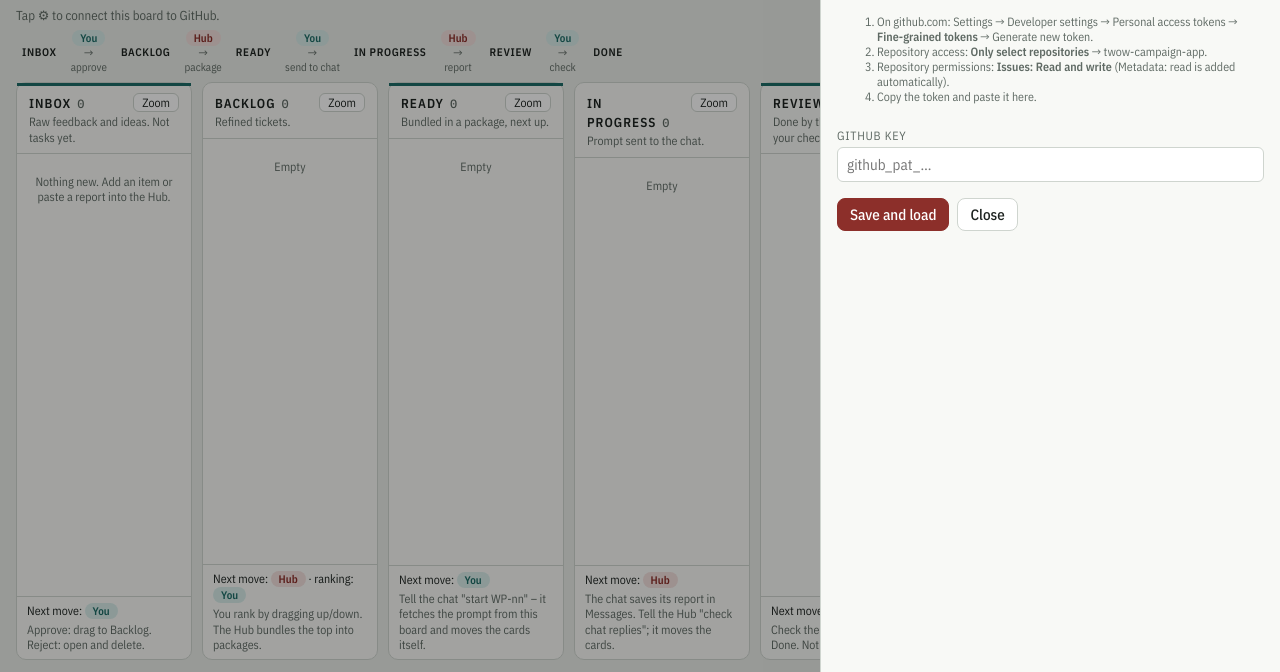
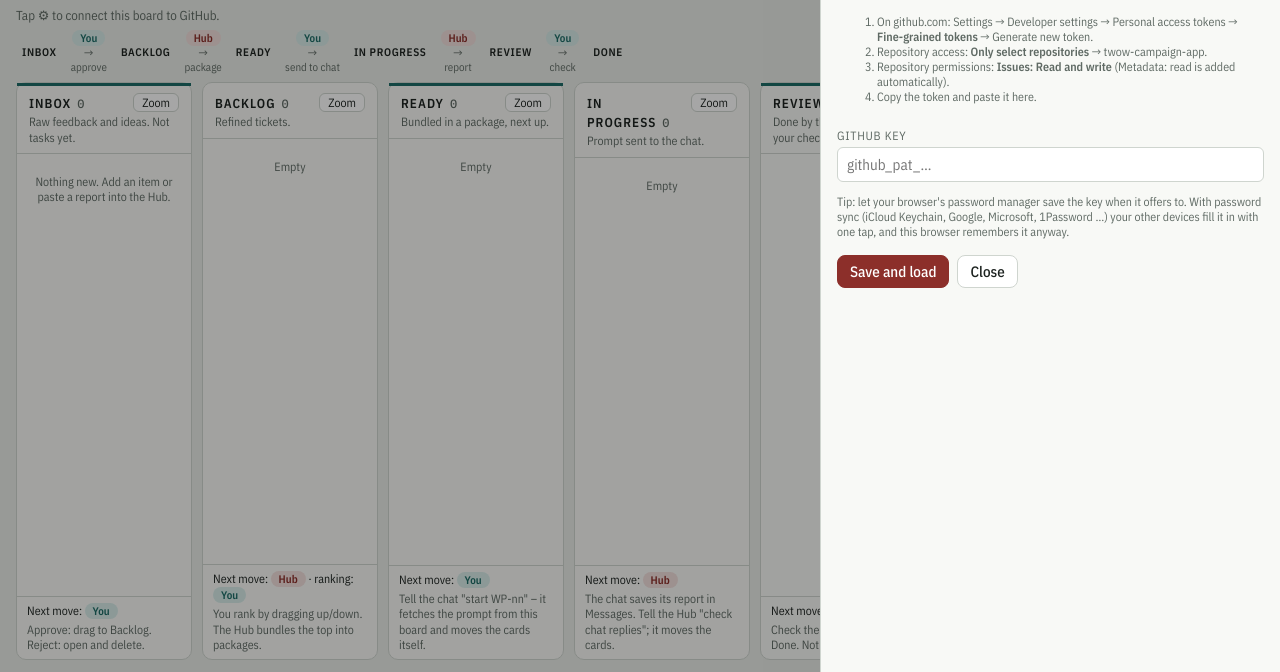
Before and after one commit to nechromus/Board-Game-Tools, a plain HTML site: page github-kanban/index.html in a window 1280 px wide. Shown: the part 128-800 px from the top of the page. Drawn offline with nearby package versions, Linux system fonts and the light colour scheme.

Commit message:
GitHub Kanban: key form works with password managers (save and sync the key)
Co-Authored-By: Claude Opus 5.5 <noreply@anthropic.com>
Claude-Session: https://claude.ai/code/session_014YZr7X2fVe58MsofcEufVF

```diff
--- a/github-kanban/index.html
+++ b/github-kanban/index.html
@@ -839,11 +839,13 @@ const ghdb={collection(name){return{
 }}};
 
 function openKey(msg){
-  $("#sheetHost").innerHTML=`<div class="sheet-bg" id="bg"><form class="sheet" id="kf" role="dialog" aria-label="GitHub key"><h3>Connect to GitHub</h3>
+  $("#sheetHost").innerHTML=`<div class="sheet-bg" id="bg"><form class="sheet" id="kf" role="dialog" aria-label="GitHub key" method="post" action="#"><h3>Connect to GitHub</h3>
     ${msg?`<div class="note" style="color:var(--p1)">${esc(msg)}</div>`:""}
     <p>This board reads and writes the issues of <b>nechromus/twow-campaign-app</b>. It needs a GitHub key, stored only in this browser.</p>
     <ol class="note"><li>On github.com: Settings → Developer settings → Personal access tokens → <b>Fine-grained tokens</b> → Generate new token.</li><li>Repository access: <b>Only select repositories</b> → twow-campaign-app.</li><li>Repository permissions: <b>Issues: Read and write</b> (Metadata: read is added automatically).</li><li>Copy the token and paste it here.</li></ol>
-    <div class="field"><label for="k-tok">GitHub key</label><input id="k-tok" type="password" autocomplete="off" placeholder="github_pat_…" value="${esc(ghToken||"")}"></div>
+    <input type="text" name="username" autocomplete="username" value="twow-github-kanban" readonly hidden>
+    <div class="field"><label for="k-tok">GitHub key</label><input id="k-tok" name="password" type="password" autocomplete="current-password" placeholder="github_pat_…" value="${esc(ghToken||"")}"></div>
+    <div class="note">Tip: let your browser's password manager save the key when it offers to. With password sync (iCloud Keychain, Google, Microsoft, 1Password …) your other devices fill it in with one tap, and this browser remembers it anyway.</div>
     <div class="bar"><button class="btn primary" type="submit">Save and load</button>${ghToken?`<button class="btn" type="button" id="kreload">Reload data</button><button class="btn danger" type="button" id="kforget">Forget key</button>`:""}<button class="btn" type="button" id="close">Close</button></div></form></div>`;
   $("#close").onclick=closeSheet;
   const rl=$("#kreload");if(rl)rl.onclick=()=>{closeSheet();connect()};
```
